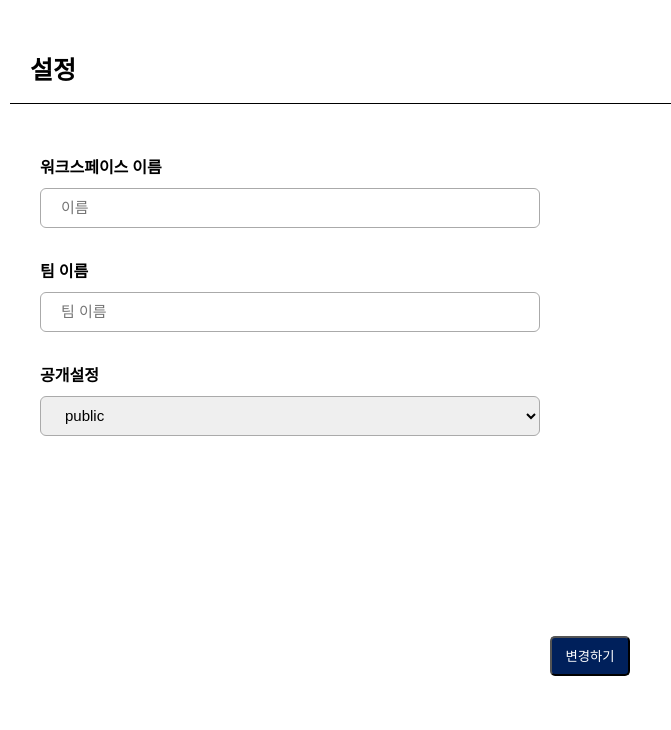
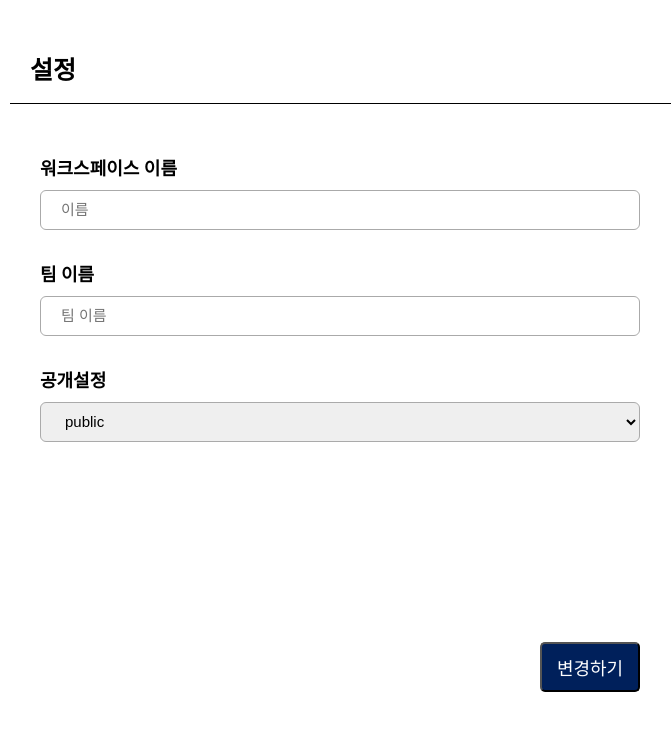
Before and after one commit to PJA-ProJect-Assistant/pja_frontend, a React (Vite) app in the folder pja/: page /workspace-setting in a window 1280 px wide. Shown: the top 730 px of the page, without its empty margins (50-721 px from the left). Built offline with nearby package versions, Linux system fonts and the light colour scheme.

Commit message:
style: 워크스페이스 설정 페이지 너비 변경

```diff
--- a/pja/src/pages/workspacesettingpage/WorkspaceSettingPage.css
+++ b/pja/src/pages/workspacesettingpage/WorkspaceSettingPage.css
@@ -21,12 +21,13 @@
 }
 .workspacesetting-input-wrapper {
   position: relative; /*기준점 설정*/
-  width: 500px;
+  width: 600px;
 
   padding-left: 30px;
   margin-top: 50px;
 }
 .workspace-name-title {
+  font-size: 18px;
   font-weight: bold;
   margin-bottom: 10px;
 }
@@ -55,12 +56,13 @@
 
 .workpspacesetting-teamname-input-wrapper {
   position: relative;
-  width: 500px;
+  width: 600px;
 
   padding-left: 30px;
   margin-top: 30px;
 }
 .workspace-teamname-title {
+  font-size: 18px;
   font-weight: bold;
   margin-bottom: 10px;
 }
@@ -89,12 +91,13 @@
 
 .workspacesetting-public-wrapper {
   position: relative;
-  width: 500px;
+  width: 600px;
   max-width: 600px;
   padding-left: 30px;
   margin-top: 30px;
 }
 .workspacesetting-pulic-title {
+  font-size: 18px;
   font-weight: bold;
   margin-bottom: 10px;
 }
@@ -117,9 +120,11 @@
 }
 
 .workspace-save-button {
+  font-size: 18px;
+  font-weight: 500;
   background-color: #00205b;
   border-radius: 5px;
   color: white;
-  width: 80px;
-  height: 40px;
+  width: 100px;
+  height: 50px;
 }
```
